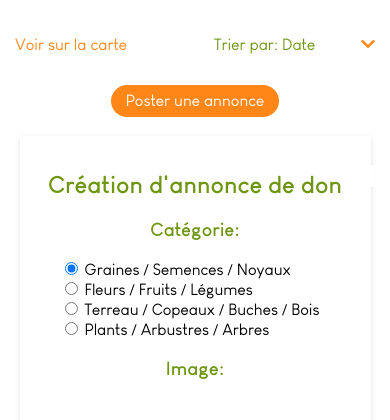
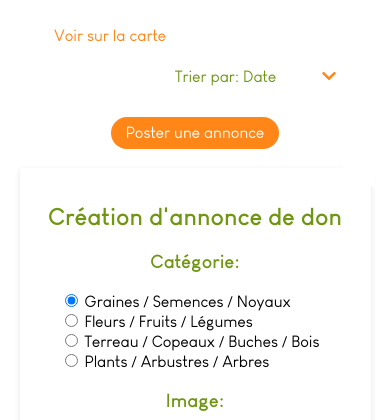
Before and after one commit to mhansart/jolly_seed, a PHP site: template view/page/dons.php in a window 390 px wide. Shown: the top 420 px of the page. Run offline with PHP 8.4, Linux system fonts and the light colour scheme; the template is opened without the code that fills it, so the values that code supplies are empty; some libraries are stand-ins or nearby versions.

Commit message:
pr très ptts tél

```diff
--- a/public/css/_pageDons.scss
+++ b/public/css/_pageDons.scss
@@ -28,6 +28,12 @@
     }
     .enteteDons {
       margin-top: 20px;
+      flex-direction: row;
+      align-items: center;
+      justify-content: space-between;
+      @media screen and (max-width: 640px) {
+        flex-direction: column;
+      }
     }
     a {
       color: $clic-color;
@@ -35,14 +41,7 @@
         width: 40%;
       }
     }
-    .row {
-      flex-direction: row;
-      align-items: center;
-      justify-content: space-between;
-      @media screen and (max-width: 640px) {
-        flex-wrap: wrap;
-      }
-    }
+
     .btnCarte{
       color: $clic-color;
       background-color: transparent;
@@ -50,7 +49,7 @@
         text-decoration: underline;
       }
       @media screen and (max-width: 640px) {
-        width: 50%;
+        width: 80%;
         text-align: left;
       }
     }
@@ -69,7 +68,7 @@
       position: relative;
       @media screen and (max-width: 640px) {
         order: 2;
-        width: 50%;
+        width: 80%;
         text-align: right;
       }
       .select {
--- a/public/css/style.css
+++ b/public/css/style.css
@@ -120,23 +120,21 @@
 }
 .pageDons .centrePageDons .enteteDons {
   margin-top: 20px;
-}
-.pageDons .centrePageDons a {
-  color: #ff8617;
-}
-@media screen and (max-width: 600px) {
-  .pageDons .centrePageDons a {
-    width: 40%;
-  }
-}
-.pageDons .centrePageDons .row {
   flex-direction: row;
   align-items: center;
   justify-content: space-between;
 }
 @media screen and (max-width: 640px) {
-  .pageDons .centrePageDons .row {
-    flex-wrap: wrap;
+  .pageDons .centrePageDons .enteteDons {
+    flex-direction: column;
+  }
+}
+.pageDons .centrePageDons a {
+  color: #ff8617;
+}
+@media screen and (max-width: 600px) {
+  .pageDons .centrePageDons a {
+    width: 40%;
   }
 }
 .pageDons .centrePageDons .btnCarte {
@@ -148,7 +146,7 @@
 }
 @media screen and (max-width: 640px) {
   .pageDons .centrePageDons .btnCarte {
-    width: 50%;
+    width: 80%;
     text-align: left;
   }
 }
@@ -171,7 +169,7 @@
 @media screen and (max-width: 640px) {
   .pageDons .centrePageDons .tri {
     order: 2;
-    width: 50%;
+    width: 80%;
     text-align: right;
   }
 }
--- a/view/page/a_propos.php
+++ b/view/page/a_propos.php
@@ -1,7 +1,7 @@
 <section class="a_propos">
     <h2>A propos</h2>
     <p>Jolly-Seed a été créé à l'occasion d'un travail de groupe dans le cadre d'études de Front-End developer à Interface3. Différentes idées avaient été proposées par l'un et l'autre et toutes les trois ont vibré pour ce projet de partage.</p>
-    <p>Un 'Brainstorming' s'en est suivi pour trouver le nom, le logo la charte graphique etc. N'ayant eu que peu de cours de PHP, il était malgré tout évident qu'un passage par là serait indispensable à la gestion de la base de données qu'on s'était imaginée. Ayant eu de nombreux cours de Javascript sans pour autant avoir vu les requetes Ajax, nous nous sommes plongées plus amplement dans le PHP.</p>
+    <p>Un 'Brainstorming' s'en est suivi pour trouver le nom, le logo la charte graphique etc. N'ayant eu que peu de cours de PHP, il était malgré tout évident qu'un passage par là serait indispensable à la gestion de la base de données qui avait imaginée. Ayant eu de nombreux cours de Javascript sans pour autant avoir vu les requetes Ajax, nous nous sommes plongées plus amplement dans le PHP.</p>
     <p>Lors de la réalisation de la carte, il est apparu qu'une approche d'Ajax était malgré tout indispensable... </p>
     <p>Un petit mot sur les trois conceptrices:</p>
     <div class="conceptrice">
--- a/view/page/dons.php
+++ b/view/page/dons.php
@@ -1,6 +1,6 @@
 <section class="pageDons">
   <section class="centrePageDons">
-    <div class="d-flex row enteteDons">
+    <div class="d-flex enteteDons">
       <button class=btnCarte>Voir sur la carte</button>
       <button class="btnDons">Poster une annonce</button>
       <div class="tri">
```
Also changed, not shown: 1 other file.
